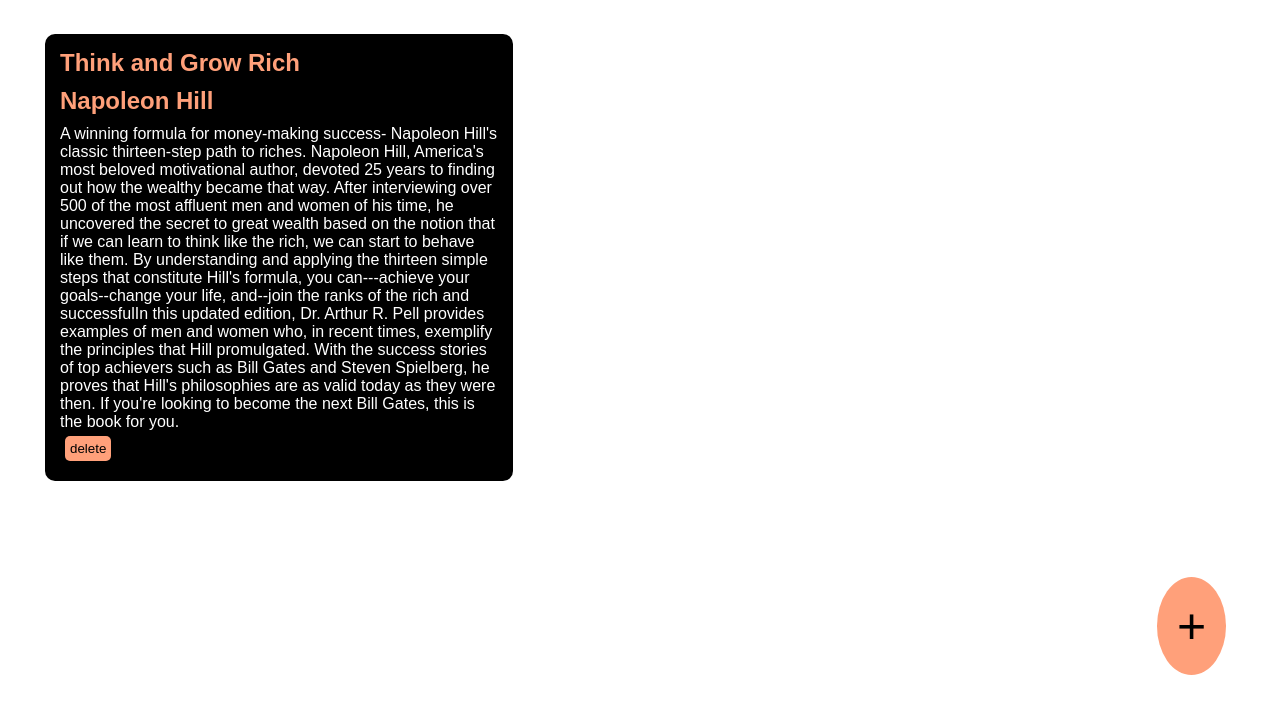
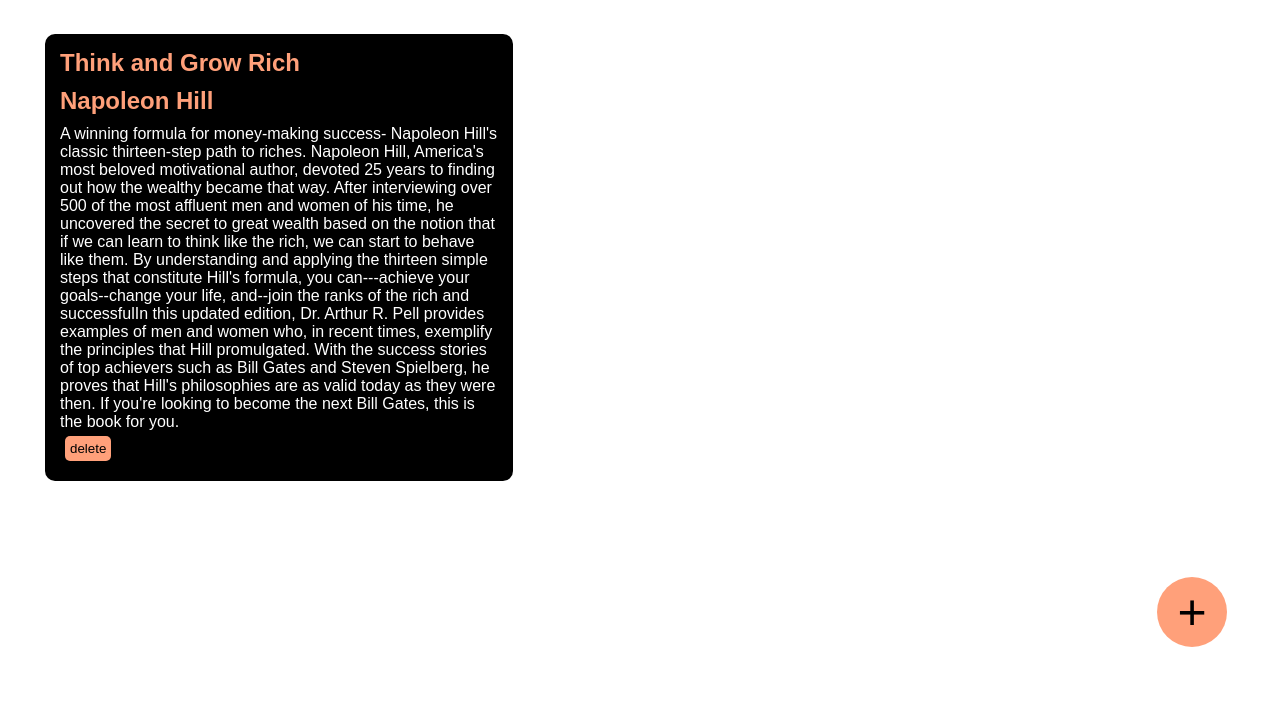
Before and after one commit to jegan39/Add-Books, a plain HTML site: page index.html in a window 1280 px wide. Shown: the part 68-782 px from the top of the page. Drawn offline with Linux system fonts and the light colour scheme.

Commit message:
Update st.css

```diff
--- a/st.css
+++ b/st.css
@@ -41,10 +41,8 @@ button{
     left: 90%;
     top: 80%;
     background-color:#FFA07A;
-    padding-left: 20px;
-    padding-right: 20px;
-    padding-top: 20px;
-    padding-bottom: 20px;
+    height: 70px;
+    width: 70px;
     border-radius: 50%;
     font-size: 50px;
     cursor: pointer;
```
